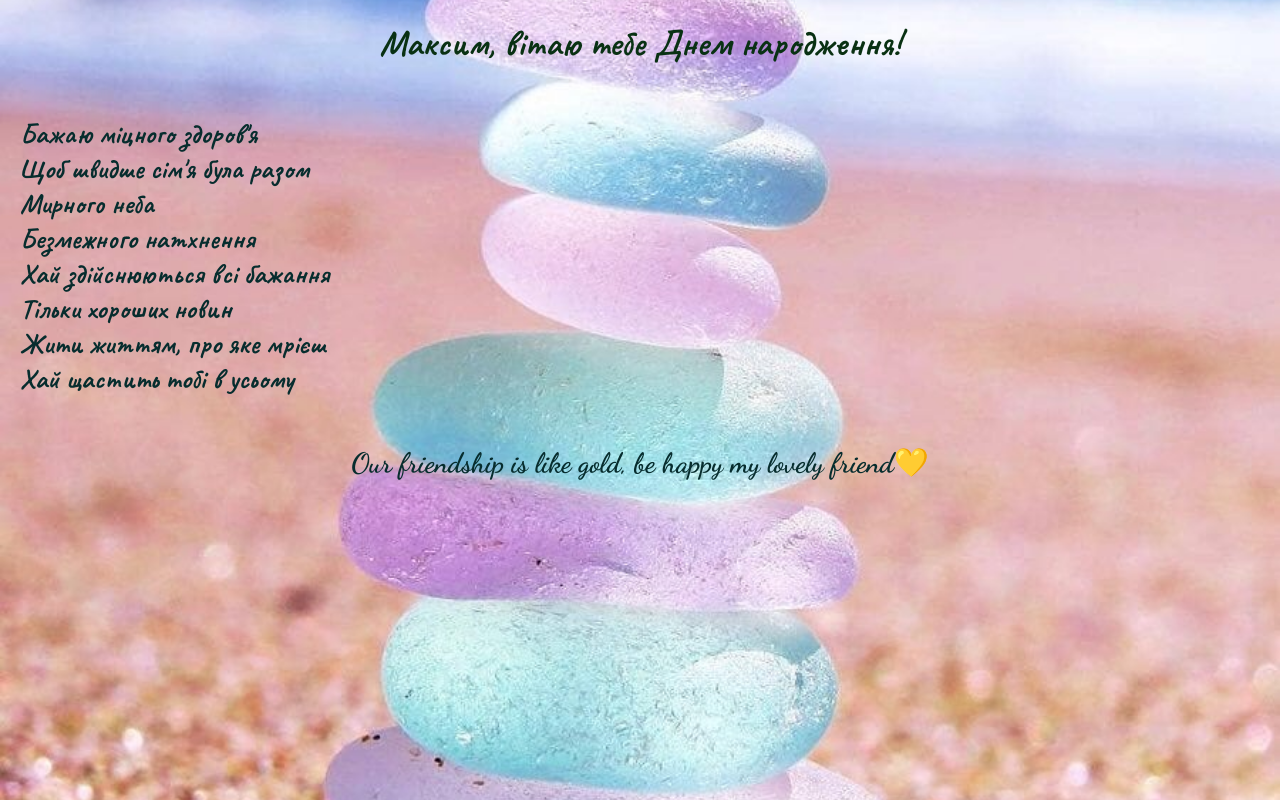
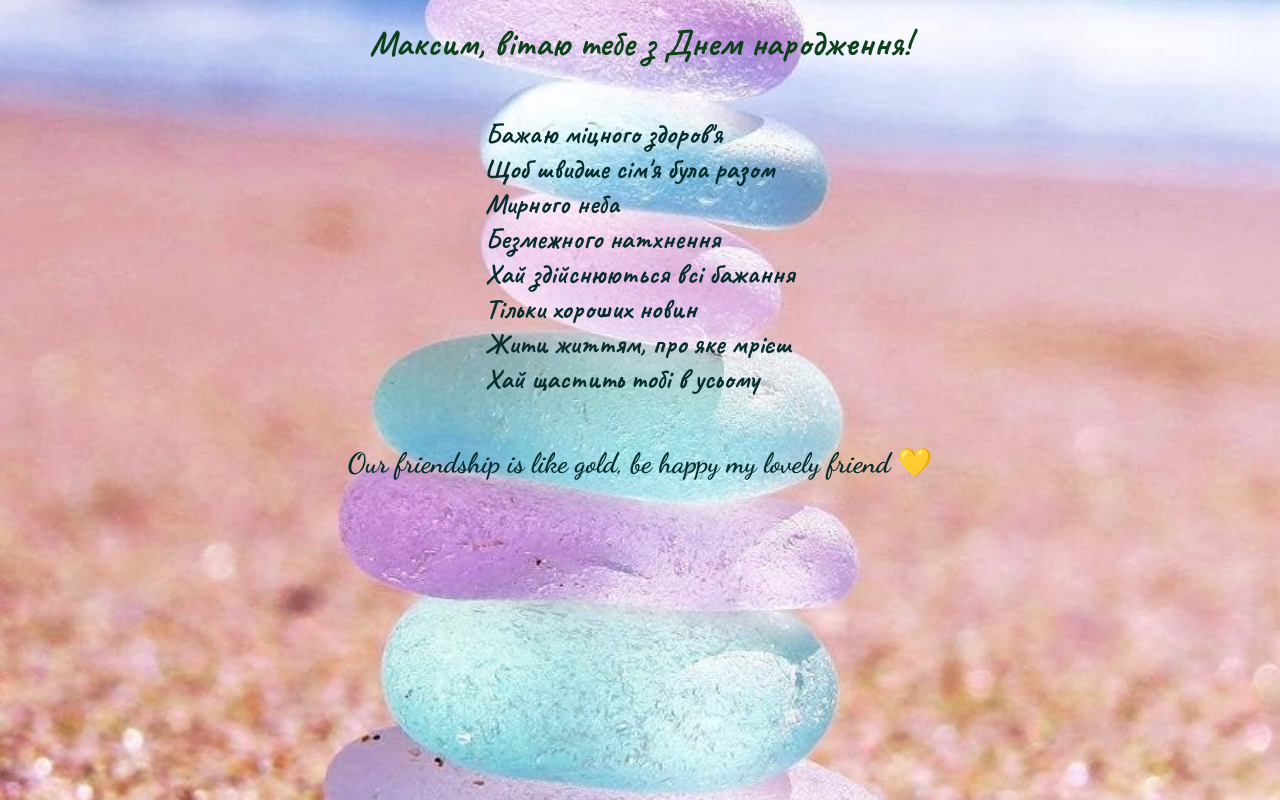
Before and after one commit to olenaxx/ok, a plain HTML site: page index.html in a window 1280 px wide. Drawn offline with Linux system fonts and the light colour scheme; a web font is replaced by a local one.

Commit message:
fixed the mistake

```diff
--- a/index.html
+++ b/index.html
@@ -9,7 +9,7 @@
   </head>
   <body>
     <section class="section">
-      <h1>Максим, вітаю тебе Днем народження!</h1>
+      <h1>Максим, вітаю тебе з Днем народження!</h1>
       <div>
         <p>Бажаю міцного здоров'я</p>
         <p>Щоб швидше сім'я була разом</p>
@@ -21,7 +21,7 @@
         <p>Хай щастить тобі в усьому</p>
       </div>
       <div class="span">
-        <span>Our friendship is like gold, be happy my lovely friend💛</span
+        <span>Our friendship is like gold, be happy my lovely friend 💛</span
         ><br />
       </div>
     </section>
--- a/style.css
+++ b/style.css
@@ -19,6 +19,7 @@ body {
   display: flex;
   flex-direction: column;
   justify-content: space-between;
+  align-items: center;
   padding: 20px;
 }
 
@@ -26,14 +27,12 @@ h1{
   font-size: 36px;
   margin: 0 auto;
   margin-bottom: 50px;
-  color: rgb(9, 49, 19);
-  /* color: aliceblue; */
+  color: rgb(13, 65, 26);
 }
 
 p {
   font-size: 28px;
   font-weight: 700;
-  /* color: aliceblue; */
   color: rgb(7, 45, 46);
 }
 
@@ -47,6 +46,5 @@ span {
   display: flex;
   justify-content: end;
   margin: 50px auto 0 auto;
-  /* color: aliceblue; */
   color: rgb(7, 45, 46);
 }
```
